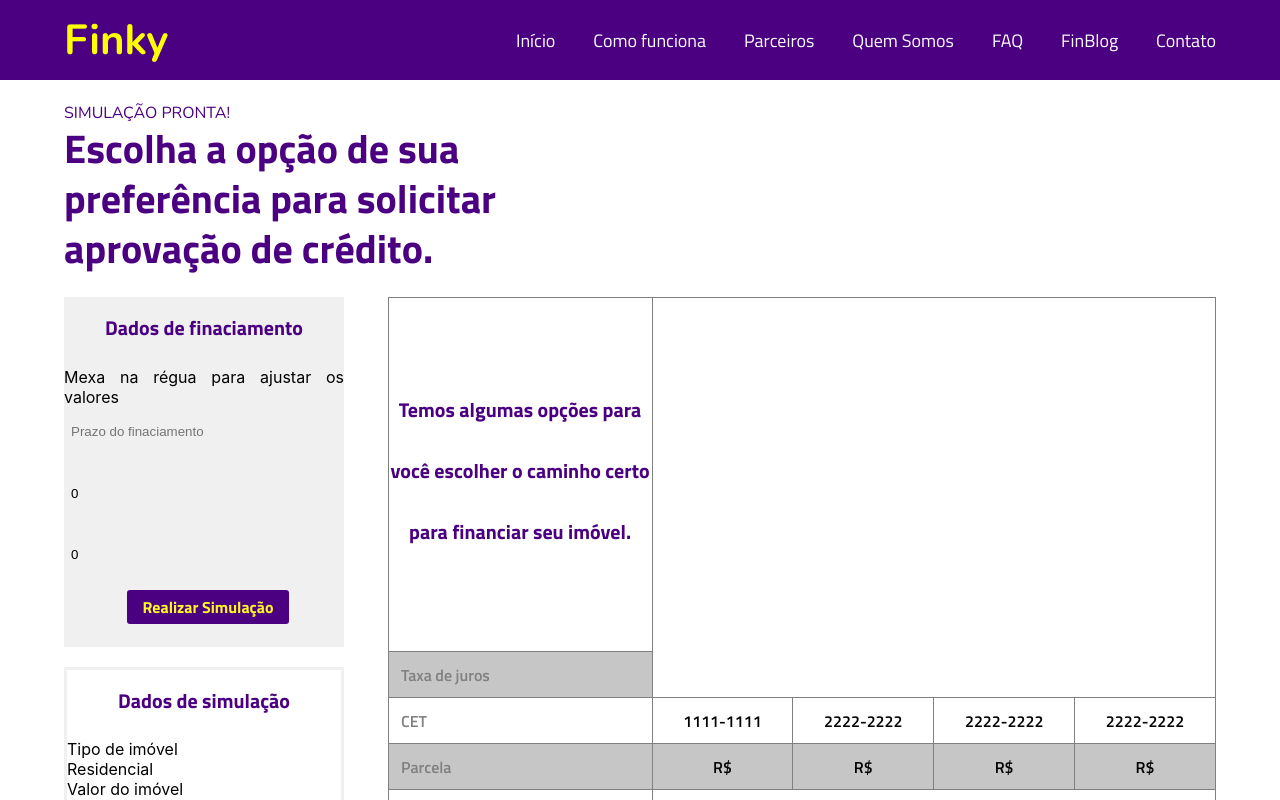
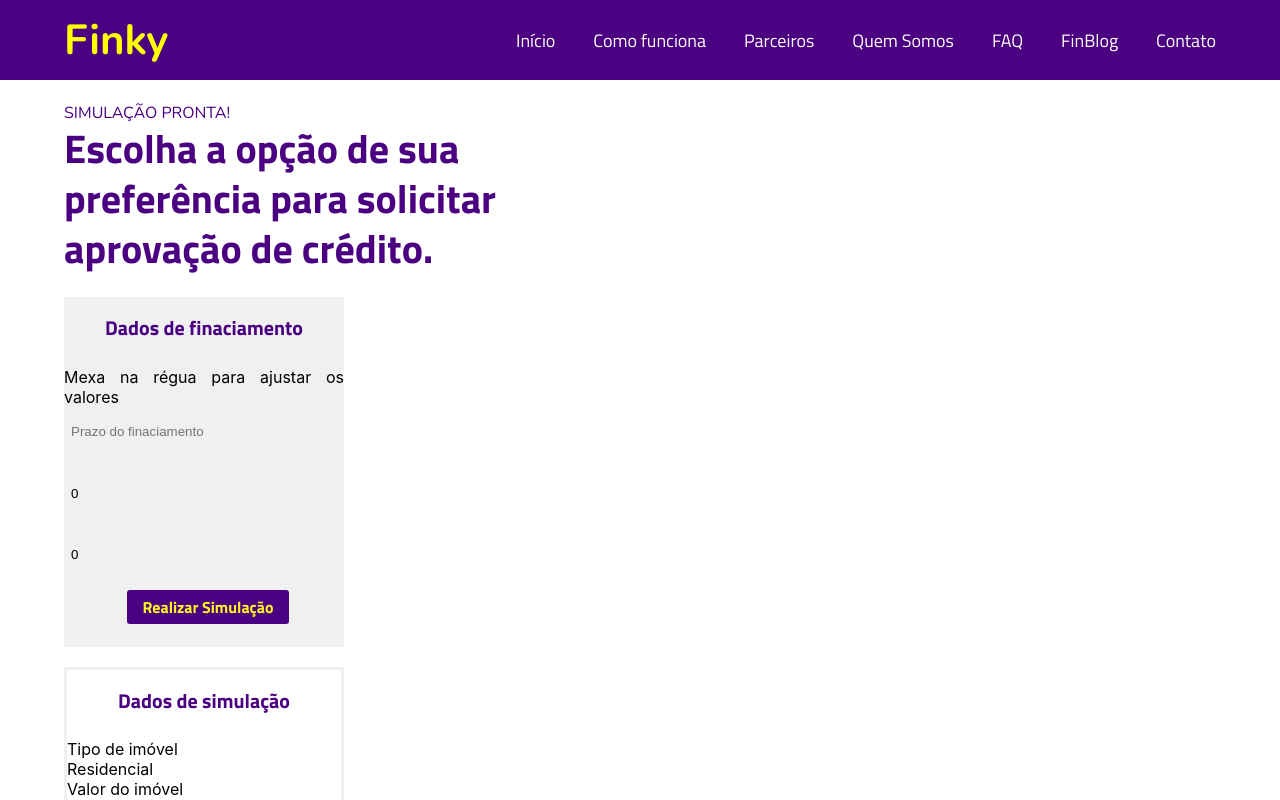
Before and after one commit to GustavoHenriqueFerreira/Finky, a React (Create React App) app in the folder finky-ui/: page / in a window 1280 px wide. Shown: the top 800 px of the page. Built offline with nearby package versions, Linux system fonts and the light colour scheme.

Commit message:
Adicionando validação

```diff
--- a/finky-ui/src/pages/home/App.js
+++ b/finky-ui/src/pages/home/App.js
@@ -20,6 +20,7 @@ function App() {
   const [entrada, setEntrada] = useState(0);
   const [finaciamento, setFinaciamento] = useState(0);
   const [prazo, setPrazo] = useState();
+  const [sucesso, setSucesso] = useState(false)
 
   function buscarCreditos() {
     axios('http://localhost:5000/api/Credito')
@@ -27,6 +28,7 @@ function App() {
         if (resposta.status == 200) {
           // console.log(resposta.data)
           setListaCreditos(resposta.data)
+          setSucesso(true)
         };
       })
       .catch(erro => console.log(erro));
@@ -128,6 +130,7 @@ function App() {
               </div>
             </div>
 
+{sucesso == true &&
             <div class="tabela">
               <table border="1">
                 <tr>
@@ -154,7 +157,7 @@ function App() {
                   {
                     listaCreditos.map((creditos) => {
                       return (
-                        <td className='tabela_valores'>{creditos.taxas}</td>
+                        <td className='tabela_valores'>{creditos.taxas}%</td>
                       )
                     })
                   }
@@ -199,6 +202,7 @@ function App() {
                 </tr>
               </table>
             </div>
+}
           </div>
         </section>
       </main>
```
